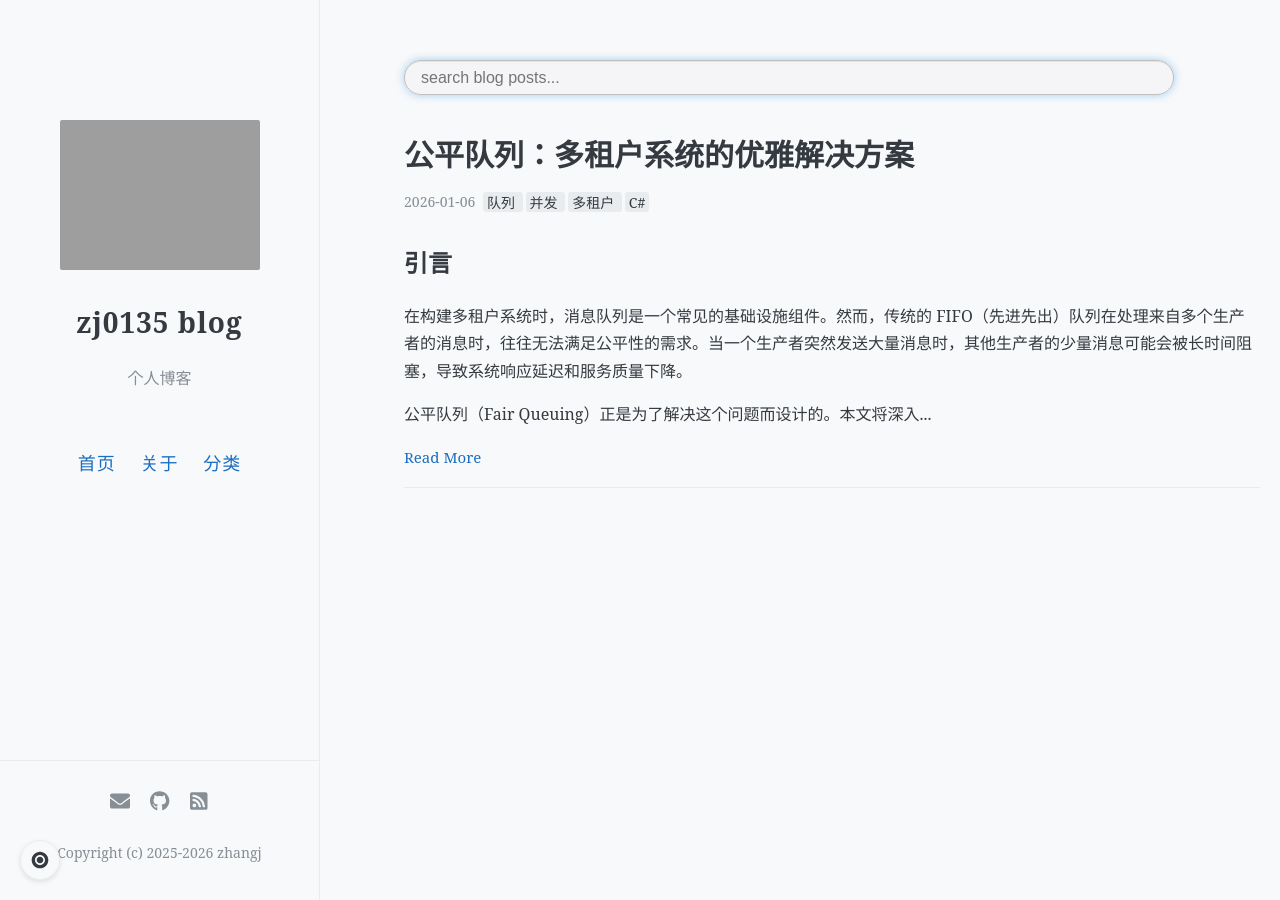
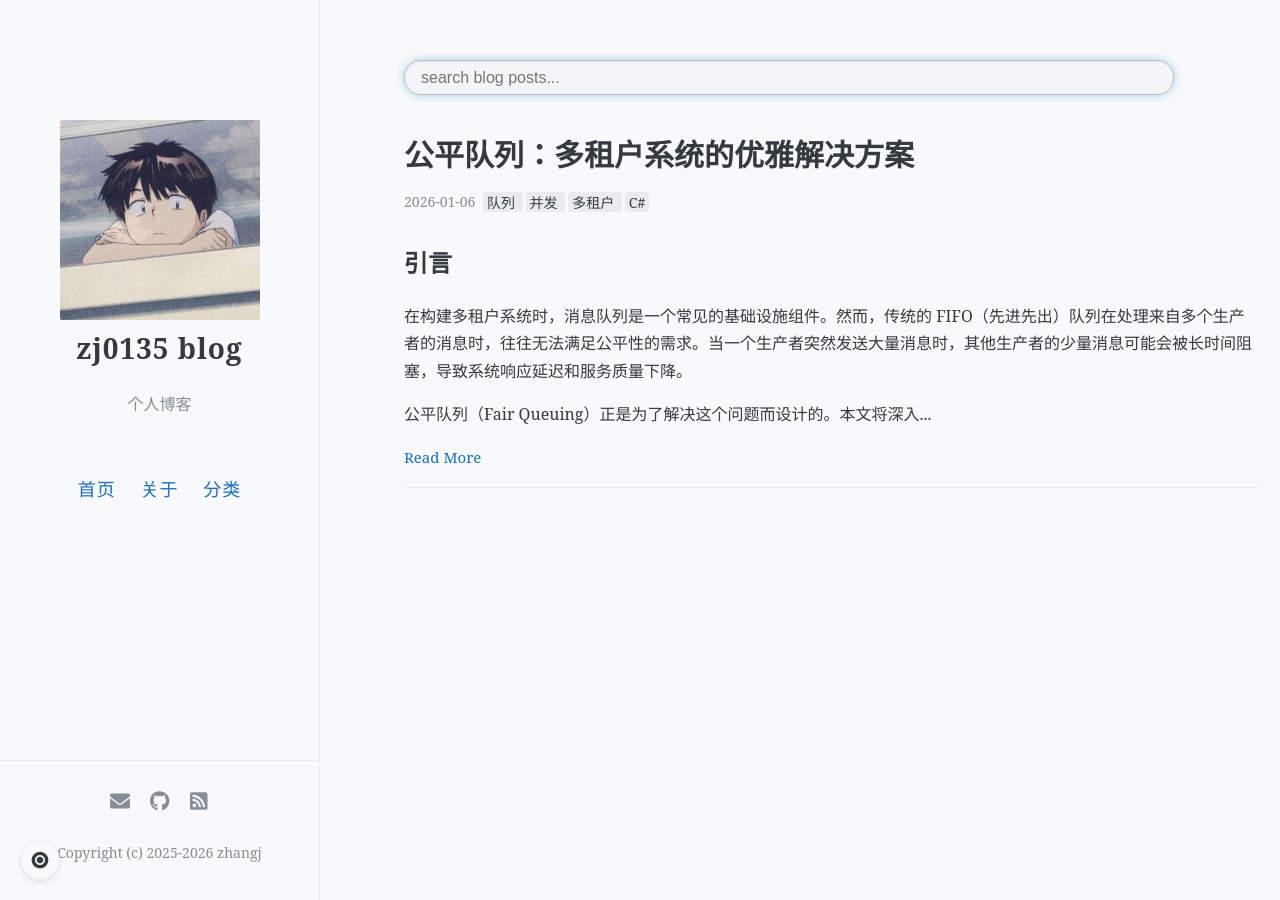
Before and after one commit to zj0135/zj0135.github.io, a Jekyll site: the page built from index.html, in a window 1280 px wide. Built offline with Jekyll 4.4.1, drawn with Linux system fonts in a browser that asks for light colours; a script that is not in the unit is left out; the list of posts is cut into pages by our own code; comment, search, counter and statistics services are not loaded.

Commit message:
change img

```diff
--- a/_config.yml
+++ b/_config.yml
@@ -1,7 +1,7 @@
 name: "zj0135 blog"
 description: "个人博客"
 
-avatar: https://zj0135.github.io/images/avatar.png
+avatar: https://zj0135.github.io/images/avatar.jpg
 favicon: https://zj0135.github.io/images/favicon.ico
 
 navigation:
```
